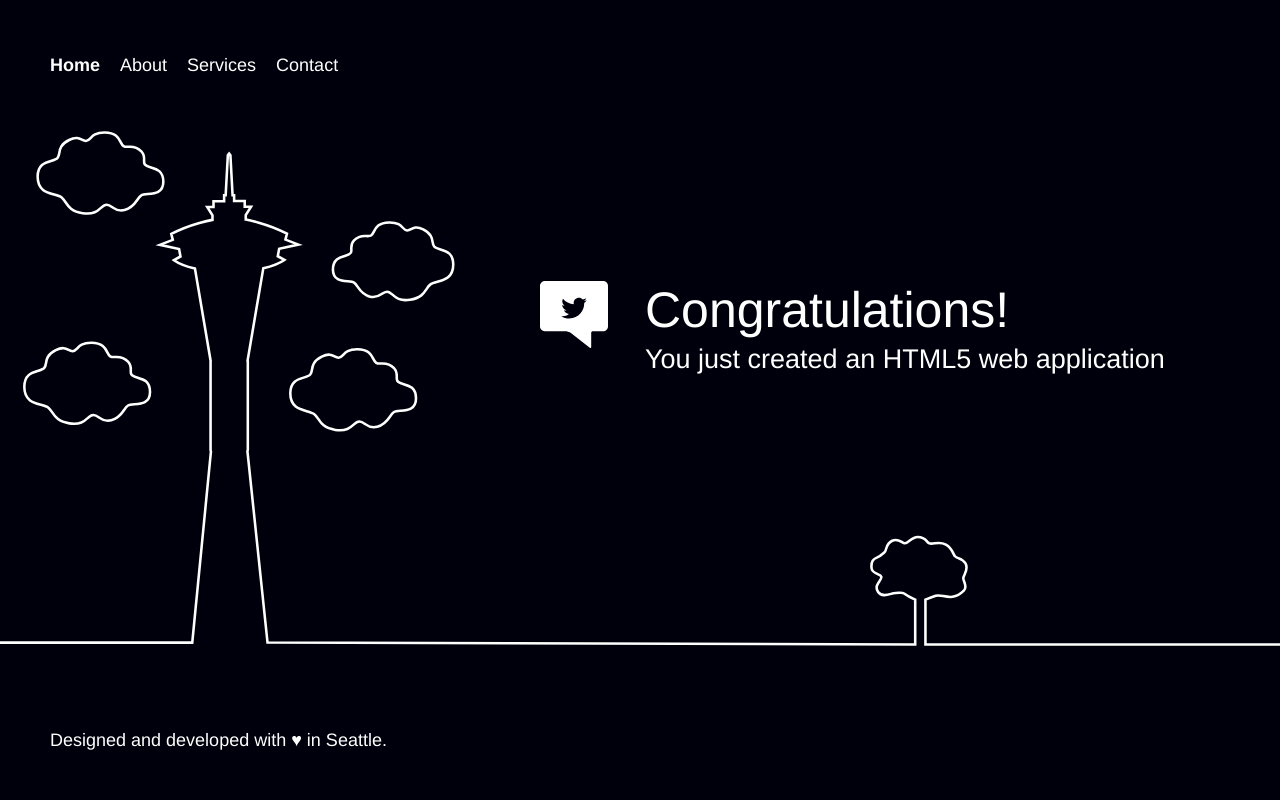
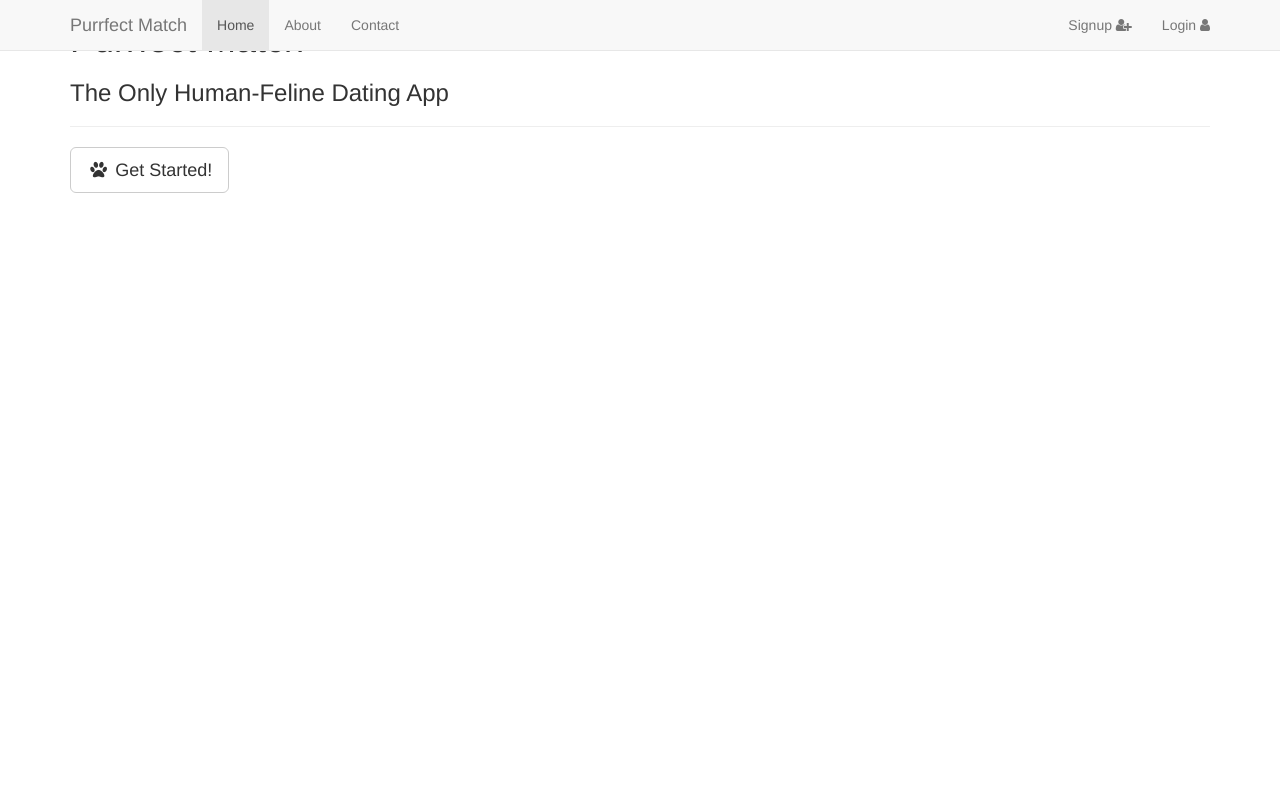
Before and after one commit to mUtterberg/CapnGown, a plain HTML site: page webpage/index.html in a window 1280 px wide. Drawn offline with nearby package versions, Linux system fonts and the light colour scheme.

Commit message:
Update index.html to match local work file

```diff
--- a/webpage/index.html
+++ b/webpage/index.html
@@ -1,76 +1,65 @@
 <!DOCTYPE html>
-<html lang="en">
+<html>
+<head>
+  <!-- Global site tag (gtag.js) - Google Analytics -->
+  <script async src="https://www.googletagmanager.com/gtag/js?id=UA-111890368-4"></script>
+  <script>
+    window.dataLayer = window.dataLayer || [];
+    function gtag(){dataLayer.push(arguments);}
+    gtag('js', new Date());
+    gtag('config', 'UA-111890368-4');
+  </script>
 
-<head>
-    <meta charset="utf-8">
-    <title>Example app</title>
-    <meta name="description" content="" />
-    <link href="css/styles.css" rel="stylesheet">
-    <link href="css/gradients.css" rel="stylesheet">
+	<title>Cap'n Gown</title>
+	<link rel="stylesheet" type="text/css" href="https://maxcdn.bootstrapcdn.com/bootstrap/3.3.5/css/bootstrap.min.css">
+	<link rel="stylesheet" type="text/css" href="https://maxcdn.bootstrapcdn.com/font-awesome/4.4.0/css/font-awesome.min.css">
+	<link href="http://fonts.googleapis.com/css?family=Lato:300,400,700,300italic,400italic,700italic" rel="stylesheet" type="text/css">
+
+	<link rel="stylesheet" type="text/css" href="app.css">
 </head>
+<body>
 
-<body class="">
-    <div class="wrapper">
-        <div class="graphics">
-            <div class="tower">
-                <svg version="1.1" id="Layer_1" xmlns="http://www.w3.org/2000/svg" xmlns:xlink="http://www.w3.org/1999/xlink" x="0px" y="0px"
-                     viewBox="-11 170 1000 429" enable-background="new -11 170 1000 429" xml:space="preserve">
-                    <path class="path" fill="none" stroke="#FFFFFF" stroke-width="2" stroke-miterlimit="10" d="M989,595H712v-35c0,0,4.5-1.8,8-3
-                                                                                                  c5.2-1.8,12.5,5.3,22-4c3.4-3.4-0.9-7.8-0.4-10.1c0.7-3.1,4.4-6.8,1.6-11.4c-2.6-4.2-6.9-3.6-8.2-5.5c-1.7-2.3-2.2-6.3-7-9
-                                                                                                  c-5.6-3.1-9.9,0.2-13-1c-2.5-0.9-2.3-5-9-5c-4.8,0-7.2,4.8-10,5c-2.3,0.2-4.9-4.5-10-2c-5.5,2.8-4,7.3-6,9c-1.4,1.2-3.1,3.2-6,4.2
-                                                                                                  c-2.6,0.9-4.9,3-4,8.8c0.6,3.7,6.8,4.1,7.5,6c1,2.9-6.4,6.2-2.5,12c3,4.5,9,1.6,12,1c1.9-0.4,7.1-0.7,8,0c3.4,2.5,9,5,9,5v35
-                                                                                                  l-506-1.5L182.3,444l0.3-0.8v-69.6l-0.2-0.2l12.3-72.3c10.9-2.6,16.5-6.5,16.5-6.5l-5.2-2.9l1.1-5.8l15-3.3l-10.1-3.9l1.2-4.6
-                                                                                                  c-15.8-8.3-32.2-11-32.2-11v-3.6l4.1-6.5h-4.9v-4.4h-8.3V244h-1.2l-1.7-31.2l-1-1.3l-1,1.3l-1.7,31.2h-1.2v4.8h-8.3v4.4h-4.9
-                                                                                                  l4.1,6.5v3.6c0,0-16.5,2.7-32.2,11l1.2,4.6l-10.1,3.9l15,3.3l1.1,5.8l-5.1,2.9c0,0,5.5,3.9,16.4,6.5l12.3,72.4l-0.1,0.1v69.6
-                                                                                                  l0.3,0.8l-14.6,149.4h-1.2H-11"/>
-                    <path class="path" fill="none" stroke="#FFFFFF" stroke-width="2" stroke-miterlimit="10" d="M8,393.7c0-13.5,12.1-10.8,15.6-14.7
-                                                                                                  c2.8-3.2-1-8.8,9-13.9c7.9-4.1,9.7,1,13.1,0.8c4.5-0.3,3.3-6.7,14.7-6.6c12.7,0.2,11.2,8.4,14.7,10.6c3,1.9,7.9-2.1,13.9,4.1
-                                                                                                  c3.8,4,1.3,7.4,2.5,9.8c2.2,4.4,14.7,0.9,14.7,13.9c0,12.2-13.5,8.3-17.2,10.6c-3.6,2.3-4.4,9.3-13.1,11.5c-8,2-9.5-4-13.9-4.1
-                                                                                                  c-5-0.1-5.5,8.6-18.8,6.6c-12.3-1.9-12.3-9.1-16.4-12.3C21.9,406.3,8,408.6,8,393.7z"/>
-                    <path class="path" fill="none" stroke="#FFFFFF" stroke-width="2" stroke-miterlimit="10" d="M325.1,313.9c-3.9,3-3.9,10-15.7,11.8
-                                                                                                  c-12.8,2-13.3-6.4-18-6.3c-4.3,0.1-5.7,5.8-13.3,3.9c-8.4-2.1-9.1-8.8-12.5-11c-3.6-2.3-16.5,1.5-16.5-10.2c0-12.4,12-9.1,14.1-13.3
-                                                                                                  c1.1-2.3-1.3-5.6,2.4-9.4c5.8-6,10.4-2.1,13.3-3.9c3.4-2.1,2-10,14.1-10.2c11-0.2,9.9,6,14.1,6.3c3.3,0.2,5-4.7,12.5-0.8
-                                                                                                  c9.6,4.9,6,10.3,8.6,13.3c3.3,3.7,14.9,1.2,14.9,14.1C343.1,312.5,329.8,310.3,325.1,313.9z"/>
-                    <path class="path" fill="none" stroke="#FFFFFF" stroke-width="2" stroke-miterlimit="10" d="M18.4,229.5c0-13.5,12.1-10.8,15.6-14.7
-                                                                                                  c2.8-3.2-1-8.8,9-13.9c7.9-4.1,9.7,1,13.1,0.8c4.5-0.3,3.3-6.7,14.7-6.6c12.7,0.2,11.2,8.4,14.7,10.6c3,1.9,7.9-2.1,13.9,4.1
-                                                                                                  c3.8,4,1.3,7.4,2.5,9.8c2.2,4.4,14.7,0.9,14.7,13.9c0,12.2-13.5,8.3-17.2,10.6c-3.6,2.3-4.4,9.3-13.1,11.5c-8,2-9.5-4-13.9-4.1
-                                                                                                  c-5-0.1-5.5,8.6-18.8,6.6c-12.3-1.9-12.3-9.1-16.4-12.3C32.2,242.1,18.4,244.4,18.4,229.5z"/>
-                    <path class="path" fill="none" stroke="#FFFFFF" stroke-width="2" stroke-miterlimit="10" d="M215.8,398.8c0-13.5,12.1-10.8,15.6-14.7
-                                                                                                  c2.8-3.2-1-8.8,9-13.9c7.9-4.1,9.7,1,13.1,0.8c4.5-0.3,3.3-6.7,14.7-6.6c12.7,0.2,11.2,8.4,14.7,10.6c3,1.9,7.9-2.1,13.9,4.1
-                                                                                                  c3.8,4,1.3,7.4,2.5,9.8c2.2,4.4,14.7,0.9,14.7,13.9c0,12.2-13.5,8.3-17.2,10.6c-3.6,2.3-4.4,9.3-13.1,11.5c-8,2-9.5-4-13.9-4.1
-                                                                                                  c-5-0.1-5.5,8.6-18.8,6.6c-12.3-1.9-12.3-9.1-16.4-12.3C229.7,411.3,215.8,413.6,215.8,398.8z"/>
-                </svg>
+ <nav class="navbar navbar-default navbar-fixed-top">
+  <div class="container">
+    <div class="navbar-header">
+      <button type="button" class="navbar-toggle collapsed" data-toggle="collapse" data-target="#navbar" aria-expanded="false" aria-controls="navbar">
+        <span class="sr-only">Toggle navigation</span>
+        <span class="icon-bar"></span>
+        <span class="icon-bar"></span>
+        <span class="icon-bar"></span>
+      </button>
+      <a class="navbar-brand" href="#">Purrfect Match</a>
+    </div>
+    <div id="navbar" class="collapse navbar-collapse">
+      <ul class="nav navbar-nav">
+        <li class="active"><a href="#">Home</a></li>
+        <li><a href="#about">About</a></li>
+        <li><a href="#contact">Contact</a></li>
+      </ul>
+      <ul class="nav navbar-nav navbar-right">
+        <li><a href="#">Signup  <i class="fa fa-user-plus"></i></a></li>
+        <li><a href="#about">Login  <i class="fa fa-user"></i></a></li>
+      </ul>
+    </div>
+  </div>
+ </nav>
 
-            </div>
-        </div>
+ <div class="container">
+ 	<div class="row">
+ 		<div class="col-lg-12">
+ 			<div class="content">
+ 				<h1>Purrfect Match</h1>
+ 				<h3>The Only Human-Feline Dating App</h3>
+ 				<hr>
+ 				<button class="btn btn-default btn-lg"><i class="fa fa-paw fa-fw"></i> Get Started!</button>
+ 			</div>
+ 		</div>
+ 	</div>
+ </div>
 
-        <header>
-            <nav class="website-nav">
-                <ul>
-                    <li><a class="home-link" href="https://aws.amazon.com/">Home</a></li>
-                    <li><a href="https://aws.amazon.com/what-is-cloud-computing/">About</a></li>
-                    <li><a href="https://aws.amazon.com/solutions/">Services</a></li>
-                    <li><a href="https://aws.amazon.com/contact-us/">Contact</a></li>
-                </ul>
-            </nav>
-        </header>
+ <script type="text/javascript" src="https://code.jquery.com/jquery-2.1.4.js"></script>
+ <script type="text/javascript" src="https://maxcdn.bootstrapcdn.com/bootstrap/3.3.5/js/bootstrap.min.js"></script>
 
-        <div class="message">
-            <a class="twitter-link" href="http://twitter.com/home/?status=I%20created%20a%20project%20with%20AWS%20CodeStar!%20%23AWS%20%23AWSCodeStar%20https%3A%2F%2Faws.amazon.com%2Fcodestar"><img src="img/tweet.svg" /></a>
-            <div class="text">
-                <h1>Congratulations!</h1>
-                <h2>You just created an HTML5 web application</h2>
-            </div>
-        </div>
-    </div>
 
-    <footer>
-        <p class="footer-contents">Designed and developed with
-            <a href="https://aws.amazon.com/careers/devtools-jobs/">♥</a> in Seattle.
-        </p>
-    </footer>
-
-    <script src="js/set-background.js"></script>
 </body>
-
 </html>
```
